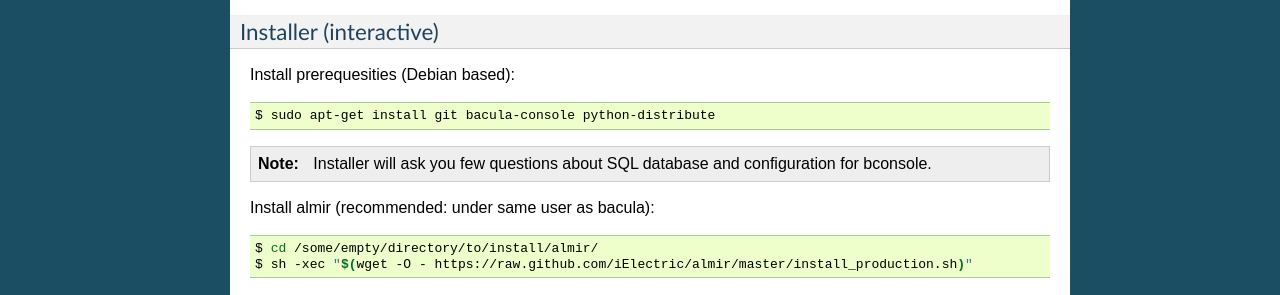
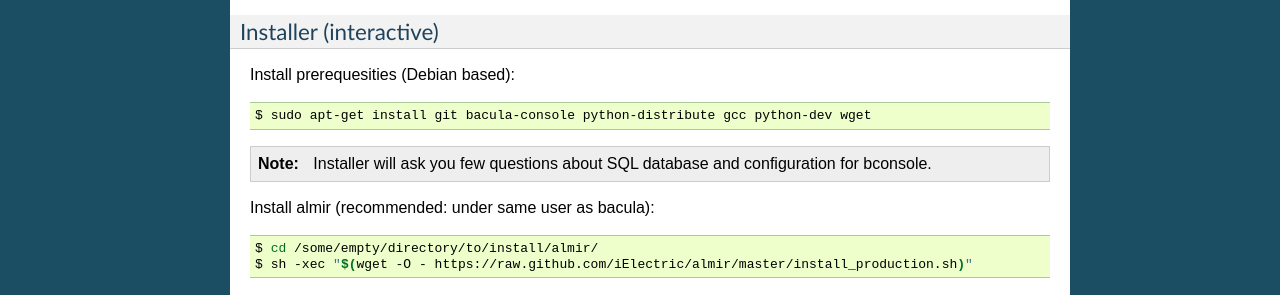
Before and after one commit to domenkozar/almir, a Sphinx documentation site: the page built from docs/source/userguide.rst, in a window 1280 px wide and 900 px high, scrolled down 509 px. Shown: the part 152-447 px from the top of the window. Built offline with Sphinx 7.4.7, drawn with Linux system fonts in a browser that asks for light colours.

```diff
--- a/docs/source/userguide.rst
+++ b/docs/source/userguide.rst
@@ -42,7 +42,7 @@ Installer (interactive)
 
 Install prerequesities (Debian based)::
 
-    $ sudo apt-get install git bacula-console python-distribute
+    $ sudo apt-get install git bacula-console python-distribute gcc python-dev wget
 
 .. note::
 
```
